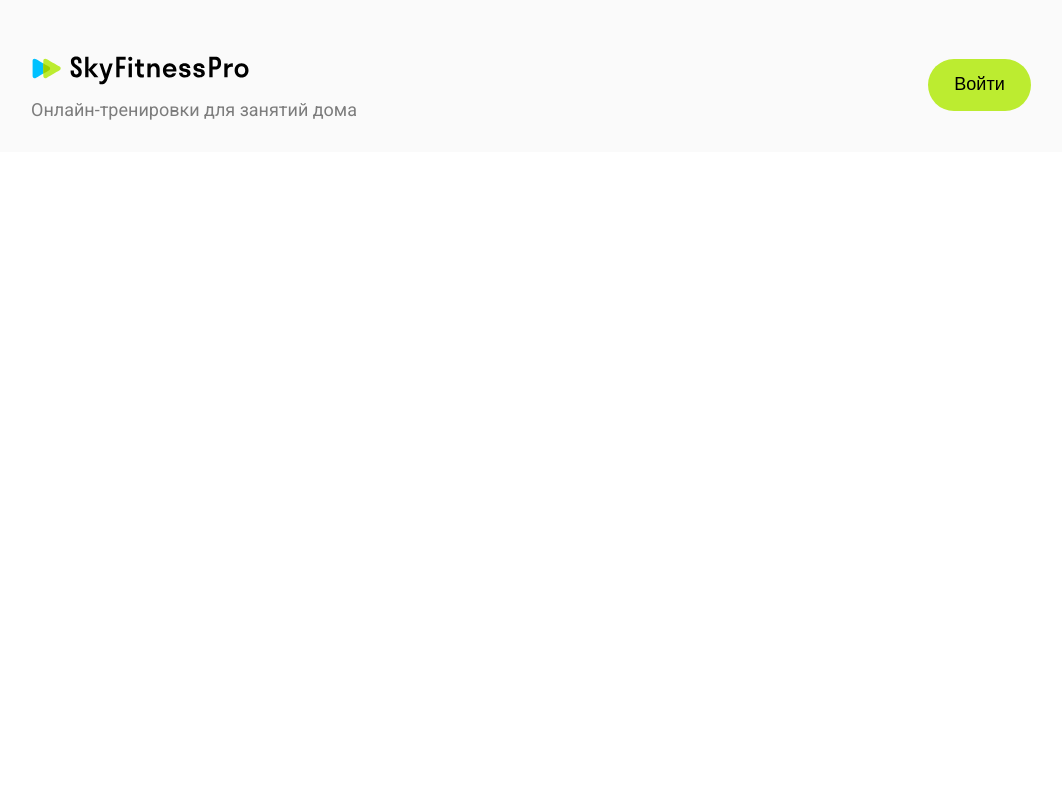
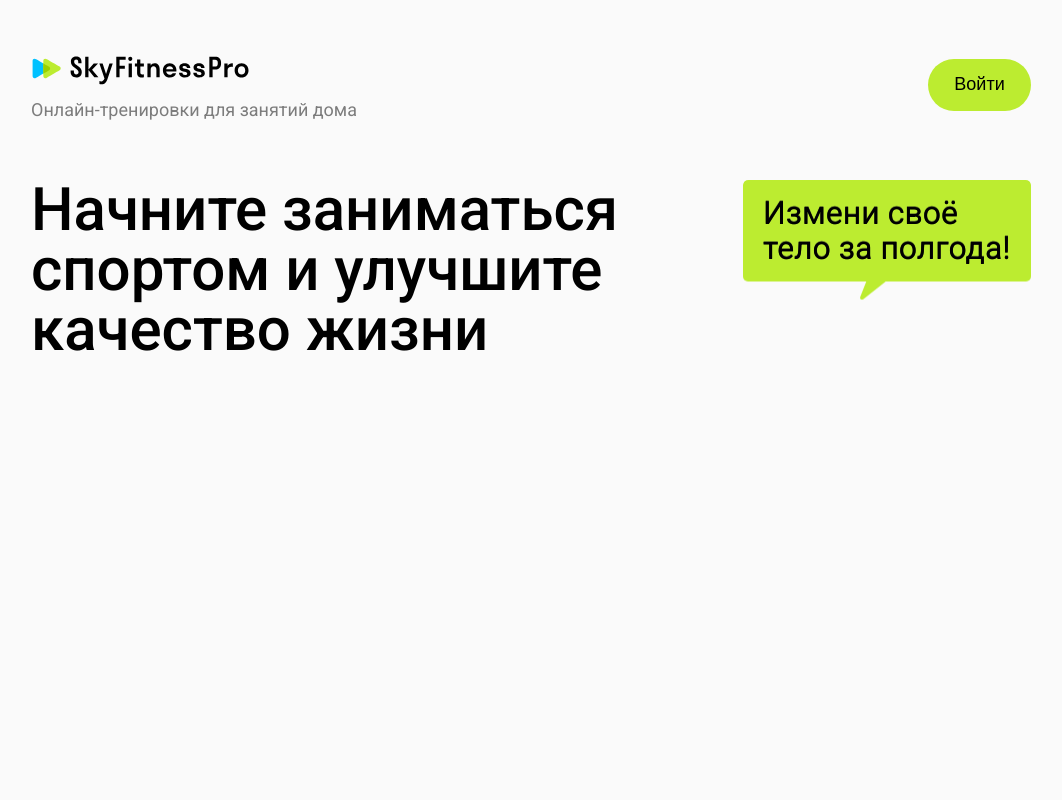
Before and after one commit to MarinaAlPu/sky-fitness-pro, a React (Vite) app: page / in a window 1280 px wide. Shown: the top 800 px of the page, without its empty margins (109-1171 px from the left). Built offline with nearby package versions, Linux system fonts and the light colour scheme.

Commit message:
Add title in component Content

```diff
--- a/src/components/content/Content.style.ts
+++ b/src/components/content/Content.style.ts
@@ -0,0 +1,73 @@
+import styled from "styled-components";
+
+
+export const SWrapper = styled.div`
+  width: 100%;
+  min-height: 100vh;
+  background-color: #FAFAFA;
+  /* flex-grow: 1; */
+  /* overflow: hidden; */
+  margin-top: 120px;
+`;
+
+export const SContainer = styled.div`
+  width: 100%;
+  max-width: 1440px;
+  min-height: 100vh;
+  margin: 0 auto;
+  padding: 60px 140px;
+  display: flex;
+
+  @media screen and (max-width: 375px) {
+    padding: 40px 16px;
+  }
+`;
+
+export const STitle = styled.div`
+  width: 100%;
+  max-height: 120px;
+  display: flex;
+  flex-direction: row;
+  margin-bottom: 50px;
+`;
+
+export const SDescribe = styled.div`
+  /* width: 100%; */
+  /* max-width: calc(100% - 288px); */
+  /* margin: 0 auto; */
+  /* display: flex; */
+  /* max-height: 100%; */
+  /* flex-shrink: 1; */
+  font-weight: 500;
+  font-size: 60px;
+  line-height: 100%;
+  letter-spacing: 0px;
+  padding-right: 5px;
+
+  @media screen and (max-width: 375px) {
+    font-size: 32px;
+    line-height: 110%;
+  }
+`;
+
+export const SText = styled.div`
+  width: 288px;
+  height: 120px;
+  background-image: url('./icons/comment.svg');
+  background-size: cover;
+  background-repeat: no-repeat;
+  background-position: center;
+  margin: 0 auto;
+  padding: 16px 20px 18px;
+  display: flex;
+  flex-shrink: 0;
+  font-weight: 400;
+  font-size: 32px;
+  line-height: 110%;
+  letter-spacing: 0px;
+  border-radius: 5px;
+
+  @media screen and (max-width: 375px) {
+    display: none;
+  }
+`;
--- a/src/components/content/Content.tsx
+++ b/src/components/content/Content.tsx
@@ -1,7 +1,15 @@
+import { SContainer, SDescribe, SText, STitle, SWrapper } from "./Content.style"
+
+
 export const Content = () => {
   return (
-    <div>
-      Это контент
-    </div>
+    <SWrapper>
+      <SContainer>
+        <STitle>
+          <SDescribe>Начните заниматься спортом и улучшите качество жизни</SDescribe>
+          <SText>Измени своё тело за полгода!</SText>
+        </STitle>
+      </SContainer>
+    </SWrapper>
   )
 }
```
